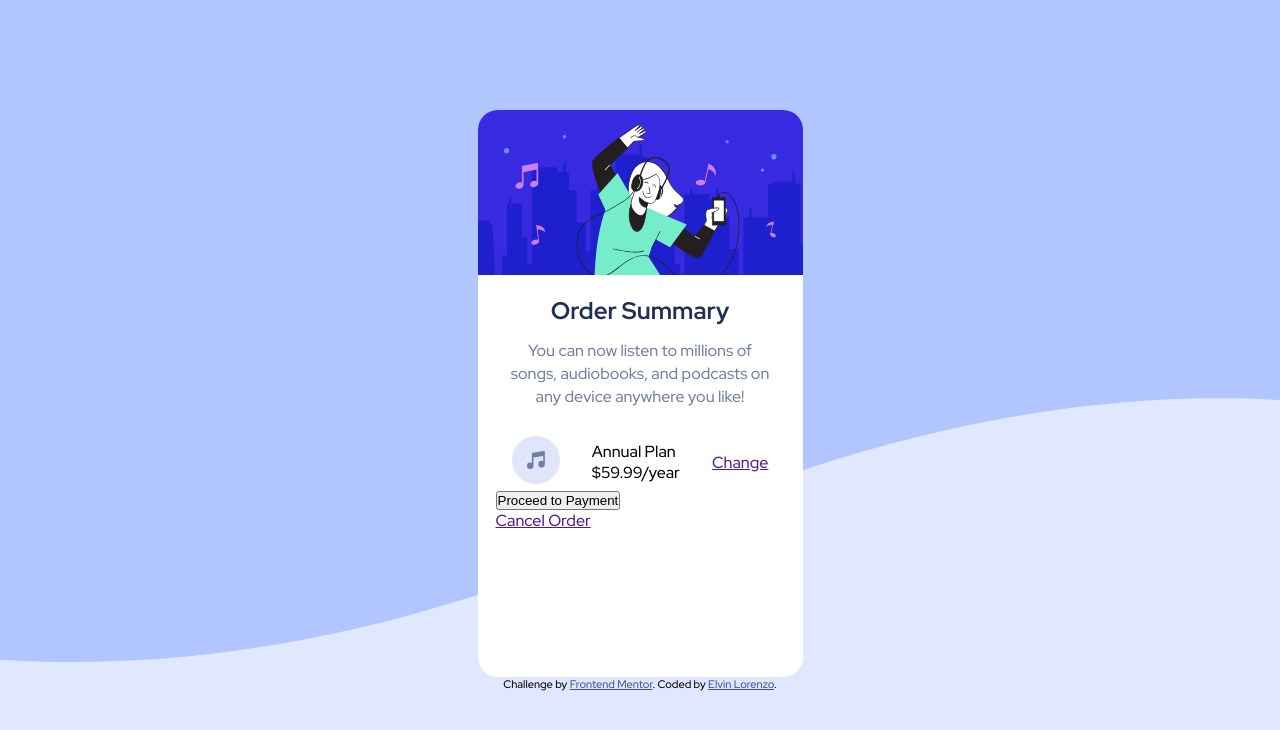
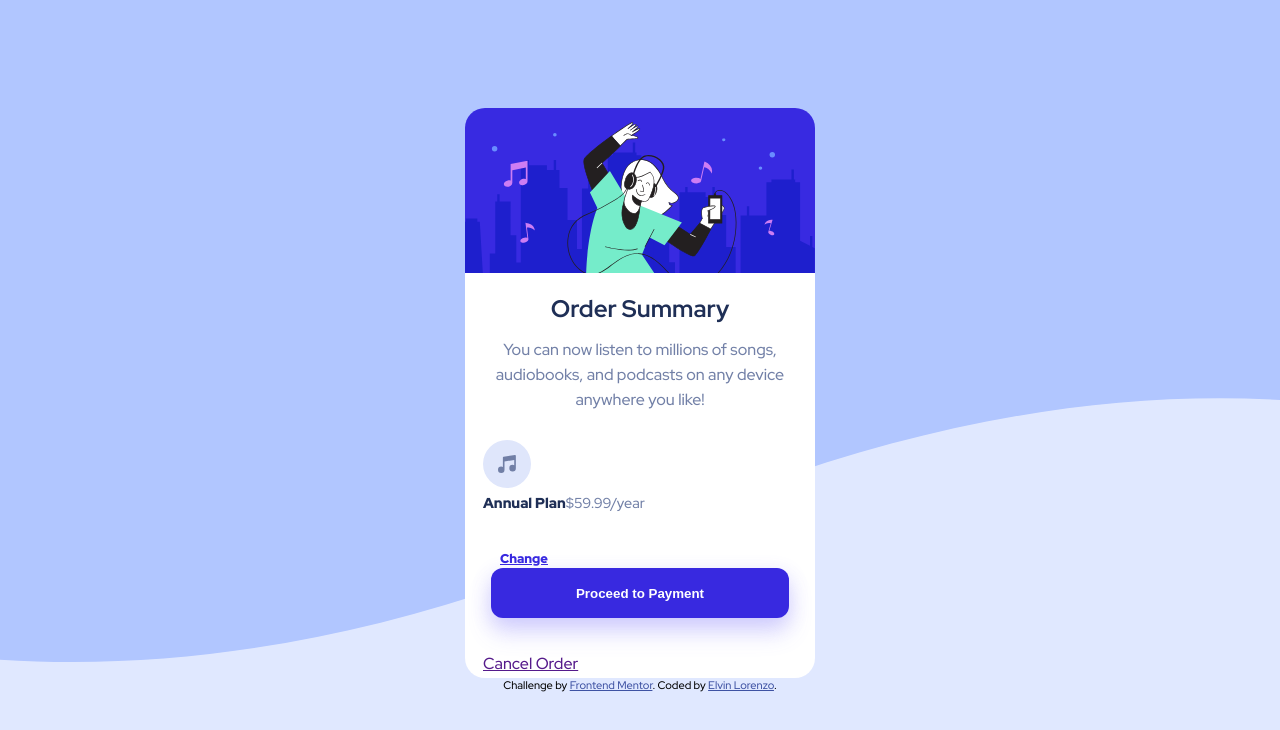
Before and after one commit to Haciellp/order-summary-component, a plain HTML site: page index.html in a window 1280 px wide. Drawn offline with Linux system fonts and the light colour scheme.

Commit message:
Update style.css

```diff
--- a/style.css
+++ b/style.css
@@ -15,28 +15,33 @@
 body{
     background-color: var(--Pale_blue);
     background-image: url(./images/pattern-background-mobile.svg);
+    font-family: 'Red Hat Display', sans-serif;
     background-repeat: no-repeat;
+    background-position: top 0px left 0px;
     background-size: 100%;
-    background-position: top 0px left 0px;
-    display: flex;
     flex-direction: column;
     justify-content: center;
     align-items: center;
+    display: flex;
     height: 100vh;
     width: 100vw;
-    font-family: 'Red Hat Display', sans-serif;
 }
 .main_container{
+    display: flex;
+    flex-direction: column;
+    align-items: center;
     overflow: hidden;
     border-radius: 20px;
-    width: 325px;
-    height: 567px;
+    max-width: 325px;
+    max-height: 567px;
 }
 .photo_container{
+    width: 100%;
     height: 165px;
 }
 .photo_container img{
     height: 165px;
+    width: 100%;
 }
 .info_container{
     box-sizing: border-box;
@@ -57,25 +62,84 @@ h1{
 }
 p{
     color: var(--Desaturated_blue);
-    line-height: 23px;
+    line-height: 25px;
     font-size: 1rem;
 }
-.Plan_container{
+.plan_container{
+    align-content: center;
+    align-items: center;
     display: flex;
+    width: 100%;
+    margin-bottom: 35px;
+}
+.space{
+    justify-content: space-evenly;
     align-items: center;
-    justify-content: space-around;
+    display: flex;
+    width: 68%;
+}
+.annual_plan{
+    color: var(--Dark_blue);
+    font-weight: 900;
+    font-size: 0.9rem;
+}
+.year{
+    color: var(--Desaturated_blue);
+    font-size: 0.9rem;
+}
+.change_container a{
+    font-size: 0.8rem;
+    margin-left: 17px;
+    color: var(--Bright_blue);
+    font-weight: 900;
+}
+.change_container a:hover{
+    text-decoration: none;
+}
+.form_container{
+    padding: 0px 8px;
+    display: flex;
+    flex-direction: column;
+    align-items: center;
+}
+.btn_pay{
+    box-shadow: 0 15px 25px 0 rgba(105, 95, 252, 0.2),
+    0 6px 20px 0 rgba(105, 95, 252, 0.19);
+    background-color: var(--Bright_blue);
+    border-radius: 12px;
+    margin-bottom: 35px;
+    font-weight: 900;
+    cursor: pointer;
+    color: white;
+    border: none;
+    height: 50px;
+    width: 100%;
+}
+.btn_pay:hover{
+    transition: background-color 0.2s ease-out;
+    background-color: #6765AD;
+}
+.cancel a{
+    font-size: 1rem;
+    color: var(--Desaturated_blue);
+    font-weight: 900;
+}
+.cancel a:hover{
+    text-decoration: none;
+}
+.attribution {
+    font-size: 11px;
+    text-align: center;
+}
+.attribution a {
+    color: hsl(228, 45%, 44%);
 }
 
-
-
-
-
-
-
-
-
-
-
-
-.attribution { font-size: 11px; text-align: center; }
-.attribution a { color: hsl(228, 45%, 44%); }
+@media screen and (min-width:768px) {
+    .main_container {
+        overflow: hidden;
+        border-radius: 20px;
+        max-width: 350px;
+        max-height: 592px;
+    }
+}
```
